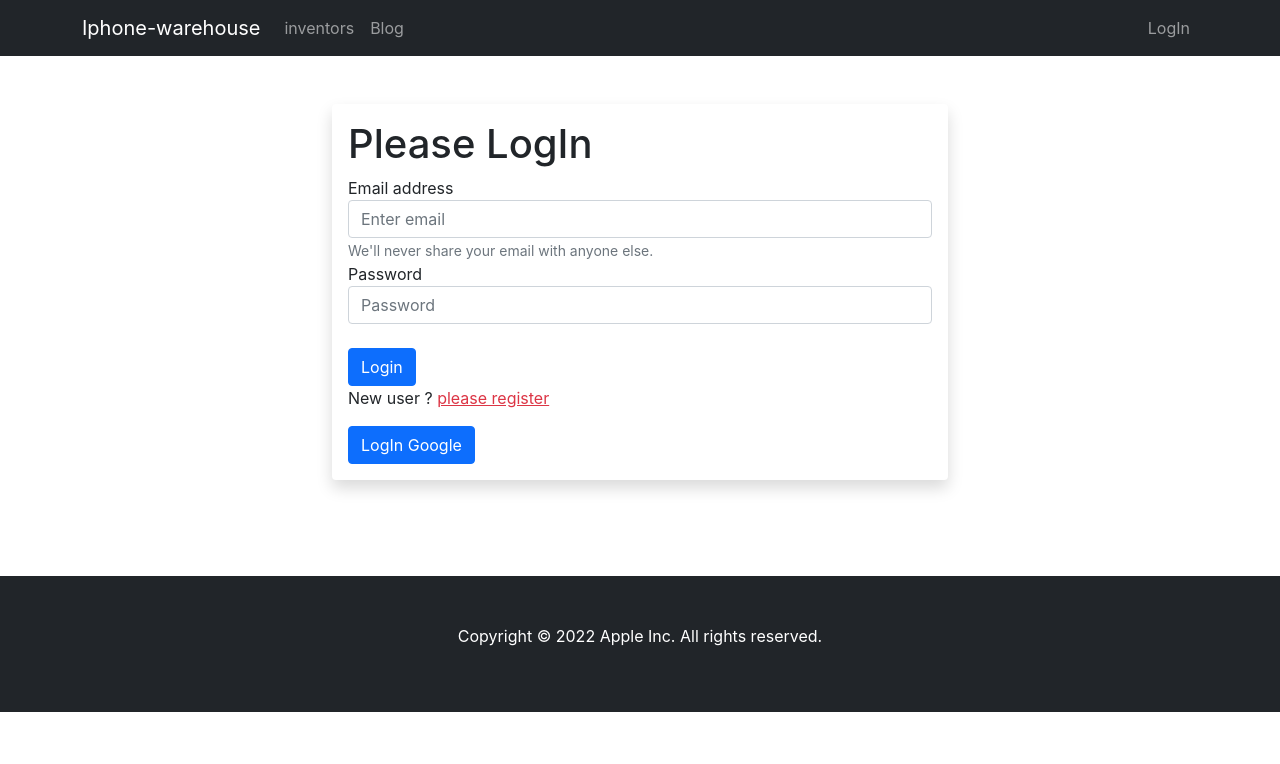
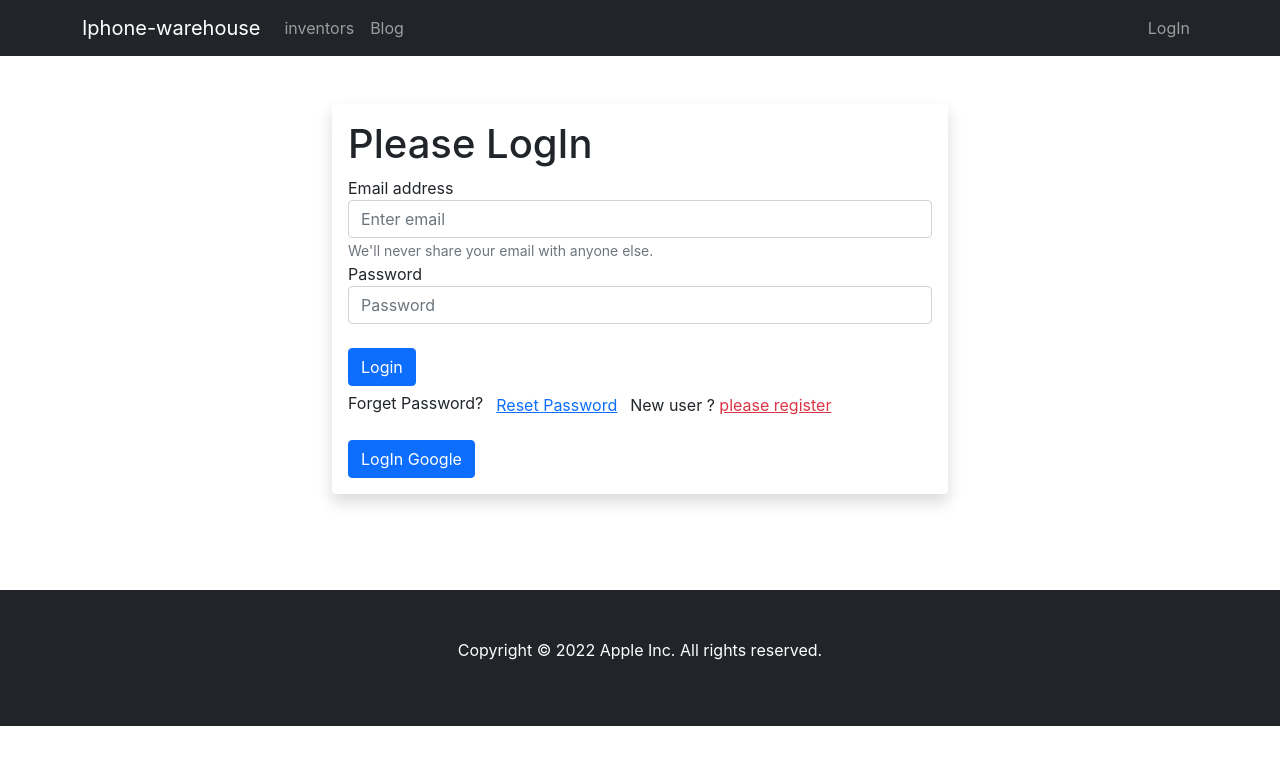
Before and after one commit to rhshuvo44/apple-warehouse, a React (Create React App) app: page /login in a window 1280 px wide. Shown: the top 764 px of the page. Built offline with nearby package versions, Linux system fonts and the light colour scheme; no server answers.

Commit message:
log in error show

```diff
--- a/src/Components/Pages/Login/Login/Login.js
+++ b/src/Components/Pages/Login/Login/Login.js
@@ -1,18 +1,23 @@
 import React, { useRef } from "react";
-import { useSignInWithEmailAndPassword, useSignInWithGoogle } from "react-firebase-hooks/auth";
+import { useSendPasswordResetEmail, useSignInWithEmailAndPassword, useSignInWithGoogle } from "react-firebase-hooks/auth";
 import { Link, useLocation, useNavigate } from "react-router-dom";
+import { toast } from "react-toastify";
 import auth from "../../../../firebase.init";
 
 const Login = () => {
   const [signInWithEmailAndPassword, user, loading, error] =
     useSignInWithEmailAndPassword(auth);
-    const [signInWithGoogle, user1, loading1, error1] = useSignInWithGoogle(auth);
+    const [signInWithGoogle, user1] = useSignInWithGoogle(auth);
+    const [sendPasswordResetEmail ] = useSendPasswordResetEmail(
+      auth
+    );
 const navigate =useNavigate();
 const location = useLocation();
 const from = location.state?.from?.pathname || "/";
 
     const emailRef=useRef()
     const passwordRef=useRef();
+
 
     if(user || user1){
       navigate(from, { replace: true });
@@ -23,11 +28,20 @@ const from = location.state?.from?.pathname || "/";
     const password=passwordRef.current.value;
     signInWithEmailAndPassword(email, password)
   };
+  const restPassword= async()=>{
+    const email=emailRef.current.value;
+    if (email) {
+      await sendPasswordResetEmail(email);
+      toast("Sent email");
+    } else {
+      toast("Please your email");
+    }
+  }
   const hangleGoogle=()=>{
     signInWithGoogle()
   }
   return (
-    <div className="container py-5 w-50">
+    <div className="container py-5 w-50 ">
       <div className=" shadow p-3 mb-5 bg-white rounded">
         <h1>Please LogIn</h1>
         <form onSubmit={login}>
@@ -62,13 +76,23 @@ const from = location.state?.from?.pathname || "/";
             Login
           </button>
         </form>
-
+        {
+          error && <p className="text-danger py-3">your email or password invalid </p>
+        }
+        <div className="d-flex justify-content-betwee align-items-center">
+        <p >
+          Forget Password?
+          <button className="btn btn-link" onClick={restPassword}>
+            Reset Password
+          </button>
+        </p>
         <p>
           New user ?{" "}
           <Link className="text-danger" to="/register">
             please register
           </Link>{" "}
         </p>
+        </div>
         <button className="btn btn-primary" onClick={hangleGoogle}>LogIn Google</button>
       </div>
     </div>
```
